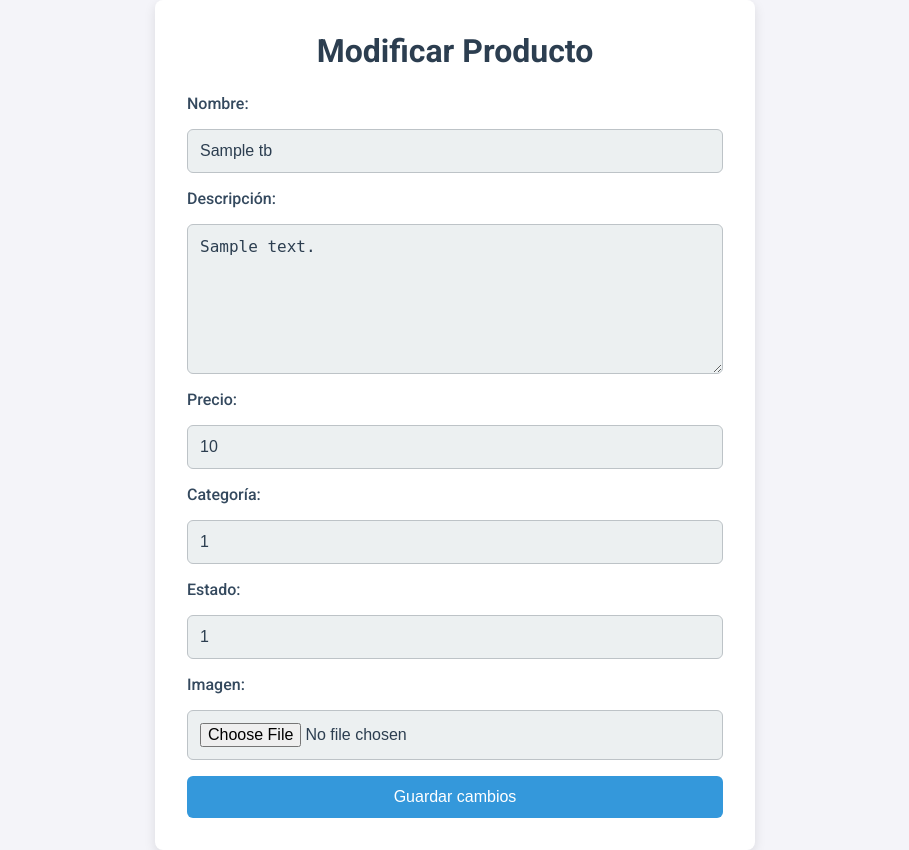
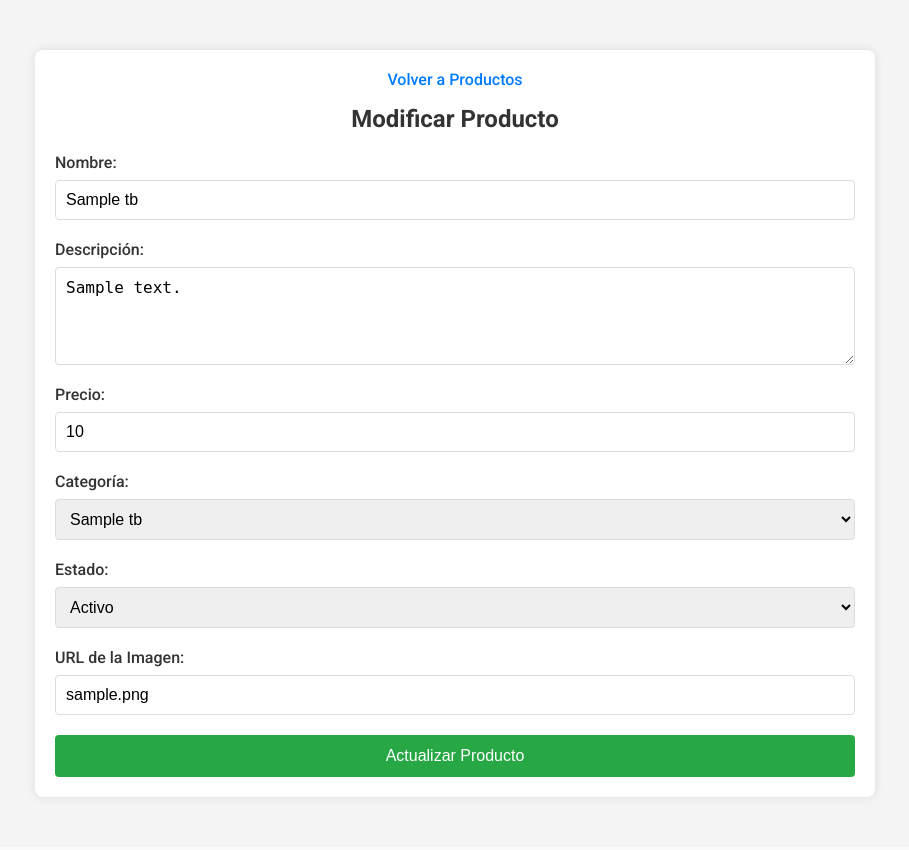
Before and after one commit to Marcos06112001/Proyecto_Lenguaje_BD, a PHP site: page /modificar_producto_ADM.php?id_producto=1 in a window 1280 px wide. Shown: the whole page, without its empty margins (185-1094 px from the left). After the commit the page ends 800 px from the top, so only its background shows below. Run offline with PHP 8.4, Linux system fonts and the light colour scheme; the visitor is signed in with stand-in values (Sample User, id 1); tables that the repository leaves empty or names only in its code hold one stand-in row (values such as "Sample post"); some libraries are stand-ins or nearby versions.

Commit message:
agregar producto y modificar
arreglos

```diff
--- a/PHP/modificar_producto_ADM.php
+++ b/PHP/modificar_producto_ADM.php
@@ -31,6 +31,25 @@ function obtenerProducto($id_producto) {
     return $producto;
 }
 
+function obtenerCategorias() {
+    $conexion = Conecta();
+
+    $sql = "SELECT V_ID_CATEGORIA, V_NOMBRE_CATEGORIA FROM FIDE_CATEGORIAS_TB";
+
+    try {
+        $stmt = $conexion->prepare($sql);
+        $stmt->execute();
+        $categorias = $stmt->fetchAll(PDO::FETCH_ASSOC);
+    } catch (PDOException $e) {
+        echo "Error al obtener categorías: " . $e->getMessage();
+        $categorias = [];
+    }
+
+    Desconectar($conexion);
+
+    return $categorias;
+}
+
 function actualizarProducto($id_producto, $nombre_producto, $descripcion_producto, $precio, $id_categoria, $id_estado, $imagen) {
     $conexion = Conecta();
     $sql = "BEGIN FIDE_PRODUCTOS_ACTUALIZAR_SP(:P_id_producto, :P_id_categoria, :P_id_estado, :P_nombre_producto, :P_descripcion_producto, :P_precio, :P_imagen); END;";
@@ -55,6 +74,7 @@ function actualizarProducto($id_producto, $nombre_producto, $descripcion_product
 }
 
 $producto = obtenerProducto($id_producto);
+$categorias = obtenerCategorias();
 
 if ($_SERVER['REQUEST_METHOD'] === 'POST') {
     $nombre_producto = isset($_POST['nombre_producto']) ? $_POST['nombre_producto'] : '';
@@ -63,29 +83,11 @@ if ($_SERVER['REQUEST_METHOD'] === 'POST') {
     $id_categoria = isset($_POST['id_categoria']) ? (int)$_POST['id_categoria'] : 0;
     $id_estado = isset($_POST['id_estado']) ? (int)$_POST['id_estado'] : 0;
 
-    // Manejo de la subida de archivos
-    $imagen = '';
-    if (isset($_FILES['imagen']) && $_FILES['imagen']['error'] === UPLOAD_ERR_OK) {
-        $imagen = basename($_FILES['imagen']['name']);
-        $upload_dir = '../uploads/';
-        $upload_file = $upload_dir . $imagen;
+    $imagen = isset($_POST['imagen_url']) ? $_POST['imagen_url'] : $producto['V_IMAGEN'];
 
-        if (move_uploaded_file($_FILES['imagen']['tmp_name'], $upload_file)) {
-            // Archivo subido exitosamente
-        } else {
-            $mensaje = "Error al subir la imagen.";
-        }
-    } else {
-        // Usar la imagen existente si no se subió un nuevo archivo
-        $imagen = $producto['V_IMAGEN'];
-    }
-
-    // Llamar a la función para actualizar el producto
     $mensaje = actualizarProducto($id_producto, $nombre_producto, $descripcion_producto, $precio, $id_categoria, $id_estado, $imagen);
 }
-
 ?>
-
 <!DOCTYPE html>
 <html lang="es">
 <head>
@@ -94,136 +96,148 @@ if ($_SERVER['REQUEST_METHOD'] === 'POST') {
     <title>Modificar Producto</title>
     <link href="https://fonts.googleapis.com/css2?family=Roboto:wght@400;500;700&display=swap" rel="stylesheet">
     <style>
-        * {
+        body {
+            font-family: 'Roboto', sans-serif;
+            background-color: #f4f4f4;
             margin: 0;
             padding: 0;
-            box-sizing: border-box;
-        }
-
-        body {
-            font-family: 'Roboto', sans-serif;
-            background-color: #f4f4f9;
-            display: flex;
-            justify-content: center;
-            align-items: center;
-            min-height: 100vh;
-            color: #333;
         }
 
         .container {
+            width: 100%;
+            max-width: 800px;
+            margin: 50px auto;
             background-color: #fff;
-            padding: 2rem;
+            padding: 20px;
+            box-shadow: 0 0 10px rgba(0, 0, 0, 0.1);
             border-radius: 8px;
-            box-shadow: 0 4px 12px rgba(0, 0, 0, 0.1);
-            width: 100%;
-            max-width: 600px;
         }
 
         .header {
             text-align: center;
-            margin-bottom: 1.5rem;
+            margin-bottom: 20px;
         }
 
         .header h1 {
-            font-size: 2rem;
-            color: #2c3e50;
+            font-size: 24px;
+            color: #333;
+        }
+
+        .header a {
+            text-decoration: none;
+            color: #007bff;
+            font-weight: 500;
+        }
+
+        .header a:hover {
+            text-decoration: underline;
         }
 
         form {
             display: flex;
             flex-direction: column;
-            gap: 1rem;
         }
 
         label {
-            font-size: 1rem;
-            color: #34495e;
+            margin-bottom: 8px;
             font-weight: 500;
+            color: #333;
         }
 
         input[type="text"],
         textarea,
-        input[type="file"] {
+        select {
+            padding: 10px;
+            margin-bottom: 20px;
+            border: 1px solid #ddd;
+            border-radius: 4px;
+            font-size: 16px;
             width: 100%;
-            padding: 0.75rem;
-            border: 1px solid #bdc3c7;
-            border-radius: 6px;
-            background-color: #ecf0f1;
-            font-size: 1rem;
-            color: #2c3e50;
-        }
-
-        input[type="text"]:focus,
-        textarea:focus,
-        input[type="file"]:focus {
-            border-color: #3498db;
-            outline: none;
+            box-sizing: border-box;
         }
 
         textarea {
             resize: vertical;
-            min-height: 150px;
+        }
+
+        input[type="file"] {
+            margin-bottom: 20px;
         }
 
         input[type="submit"] {
-            background-color: #3498db;
+            padding: 12px 20px;
+            background-color: #28a745;
             color: #fff;
             border: none;
-            padding: 0.75rem;
-            border-radius: 6px;
-            font-size: 1rem;
+            border-radius: 4px;
             cursor: pointer;
+            font-size: 16px;
             transition: background-color 0.3s ease;
         }
 
         input[type="submit"]:hover {
-            background-color: #2980b9;
+            background-color: #218838;
         }
 
         p {
-            text-align: center;
-            font-size: 1rem;
-            color: #e74c3c;
+            font-size: 16px;
+            color: #666;
         }
 
         p.success {
-            color: #27ae60;
+            color: #28a745;
+        }
+
+        p.error {
+            color: #dc3545;
         }
     </style>
 </head>
 <body>
     <div class="container">
         <header class="header">
+            <a href="productos_ADM.php">Volver a Productos</a>
             <h1>Modificar Producto</h1>
         </header>
         <main>
             <?php if (isset($mensaje)): ?>
-                <p><?php echo htmlspecialchars($mensaje); ?></p>
+                <p class="<?php echo isset($mensaje) && strpos($mensaje, 'Error') !== false ? 'error' : 'success'; ?>">
+                    <?php echo htmlspecialchars($mensaje); ?>
+                </p>
             <?php endif; ?>
 
             <?php if ($producto): ?>
-                <form action="modificar_producto_ADM.php?id_producto=<?php echo htmlspecialchars($producto['V_ID_PRODUCTO']); ?>" method="POST" enctype="multipart/form-data">
+                <form action="modificar_producto_ADM.php?id_producto=<?php echo htmlspecialchars($producto['V_ID_PRODUCTO']); ?>" method="POST">
                     <input type="hidden" name="id_producto" value="<?php echo htmlspecialchars($producto['V_ID_PRODUCTO']); ?>">
 
                     <label for="nombre_producto">Nombre:</label>
                     <input type="text" id="nombre_producto" name="nombre_producto" value="<?php echo htmlspecialchars($producto['V_NOMBRE_PRODUCTO']); ?>" required>
 
                     <label for="descripcion_producto">Descripción:</label>
-                    <textarea id="descripcion_producto" name="descripcion_producto" required><?php echo htmlspecialchars($producto['V_DESCRIPCION_PRODUCTO']); ?></textarea>
+                    <textarea id="descripcion_producto" name="descripcion_producto" rows="4" required><?php echo htmlspecialchars($producto['V_DESCRIPCION_PRODUCTO']); ?></textarea>
 
                     <label for="precio">Precio:</label>
                     <input type="text" id="precio" name="precio" value="<?php echo htmlspecialchars($producto['V_PRECIO']); ?>" required>
 
                     <label for="id_categoria">Categoría:</label>
-                    <input type="text" id="id_categoria" name="id_categoria" value="<?php echo htmlspecialchars($producto['V_ID_CATEGORIA']); ?>" required>
+                    <select id="id_categoria" name="id_categoria" required>
+                        <?php foreach ($categorias as $categoria): ?>
+                            <option value="<?php echo htmlspecialchars($categoria['V_ID_CATEGORIA']); ?>" <?php echo $categoria['V_ID_CATEGORIA'] == $producto['V_ID_CATEGORIA'] ? 'selected' : ''; ?>>
+                                <?php echo htmlspecialchars($categoria['V_NOMBRE_CATEGORIA']); ?>
+                            </option>
+                        <?php endforeach; ?>
+                    </select>
 
                     <label for="id_estado">Estado:</label>
-                    <input type="text" id="id_estado" name="id_estado" value="<?php echo htmlspecialchars($producto['V_ID_ESTADO']); ?>" required>
+                    <select id="id_estado" name="id_estado" required>
+                        <option value="1" <?php echo $producto['V_ID_ESTADO'] == 1 ? 'selected' : ''; ?>>Activo</option>
+                        <option value="2" <?php echo $producto['V_ID_ESTADO'] == 2 ? 'selected' : ''; ?>>Inactivo</option>
+                    </select>
 
-                    <label for="imagen">Imagen:</label>
-                    <input type="file" id="imagen" name="imagen">
+                    <label for="imagen_url">URL de la Imagen:</label>
+                    <input type="text" id="imagen_url" name="imagen_url" value="<?php echo htmlspecialchars($producto['V_IMAGEN']); ?>">
 
-                    <input type="submit" value="Guardar cambios">
+                    <input type="submit" value="Actualizar Producto">
                 </form>
             <?php else: ?>
                 <p>Producto no encontrado.</p>
```
Also changed, not shown: BD/PROCEDIMIENTOS.sql (+32 -0 lines), BD/TRIGGERS_SECUENCIAS.sql (+7 -0 lines), PHP/agregar_producto_ADM.php (+8 -15 lines).
